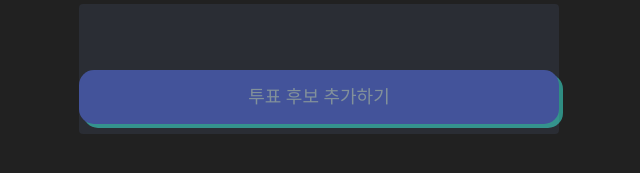
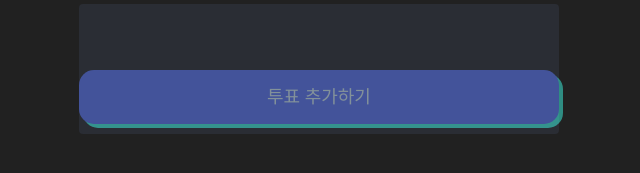
Before and after one commit to 2024-hackseoul-geultto/strawberry-pie, a React (Vite) app in the folder frontend/: page /create-voting-detail in a window 1280 px wide. Shown: the part 591-764 px from the top of the page, without its empty margins (321-961 px from the left). Built offline with nearby package versions, Linux system fonts and the light colour scheme.

Commit message:
feat: update

```diff
--- a/frontend/src/pages/voting/create/details/index.tsx
+++ b/frontend/src/pages/voting/create/details/index.tsx
@@ -32,7 +32,7 @@ const VotingDetail = () => {
     const id = voteStore.voteList.length + 1;
     voteStore.setVote({ id, title: name, startDate, endDate, description: textValue, type: 'single' });
 
-    navigate(`/create-voting-choice?vote-id=${id}`);
+    navigate(`/create-voting-choice?voteId=${id}`);
   };
 
   return (
@@ -63,7 +63,7 @@ const VotingDetail = () => {
 
       <footer className="footer">
         <DoubleButton disabled={btnNextDisabled} onClick={handleNextClick}>
-          투표 후보 추가하기
+          투표 추가하기
         </DoubleButton>
       </footer>
     </div>
```
